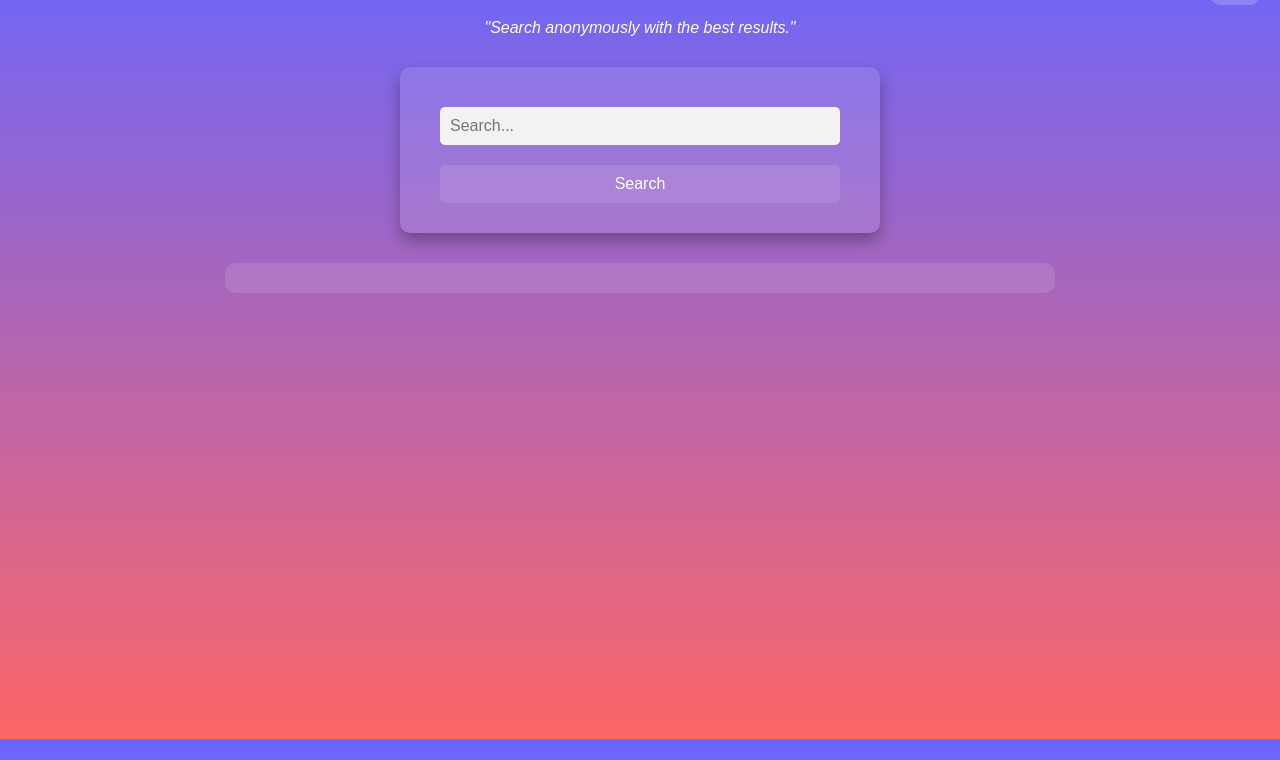
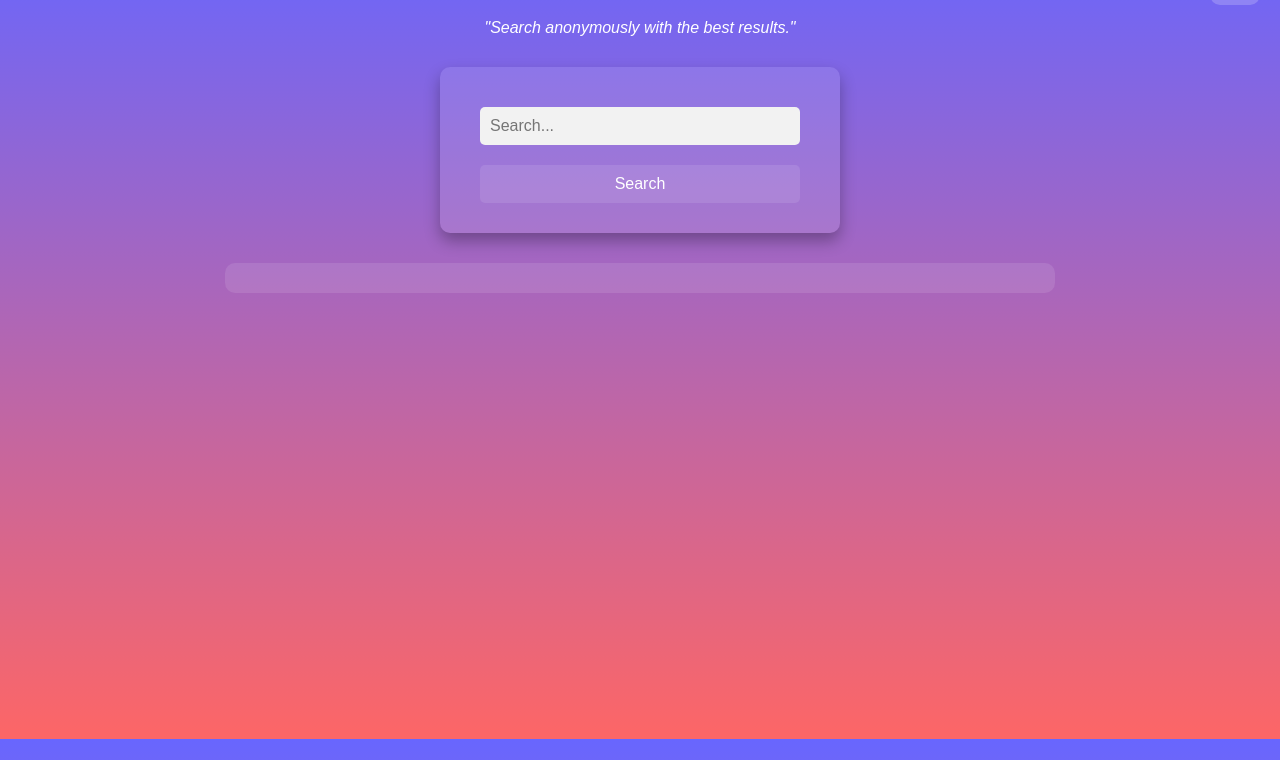
Before and after one commit to Genera1Developer/FF6, a plain HTML site: page build/index.html in a window 1280 px wide. Shown: the part 61-821 px from the top of the page. Drawn offline with Linux system fonts and the light colour scheme.

Commit message:
Update styles.css

```diff
--- a/build/styles.css
+++ b/build/styles.css
@@ -1,16 +1,19 @@
 html {
   margin: 0;
   padding: 0;
+  width: 100%;
   height: 100%;
   background-image: linear-gradient(to bottom, #6866FE, #FD6666);
-  overflow: hidden;
-  width: 100%;
+  background-repeat: no-repeat;
+  background-attachment: fixed;
+  background-size: cover;
+  overflow-x: hidden;
 }
 
 body {
   margin: 0;
   padding: 0;
-  min-height: 100%;
+  min-height: 100vh;
   font-family: Arial, sans-serif;
 }
 
@@ -31,6 +34,8 @@ h1 {
   width: 90%;
   max-width: 400px;
   margin: 30px auto;
+  box-sizing: border-box;
+  overflow-x: hidden;
 }
 
 .signup form {
@@ -68,6 +73,7 @@ h1 {
   padding: 20px;
   max-width: 800px;
   margin: 0 auto;
+  box-sizing: border-box;
 }
 
 .result-card {
```
